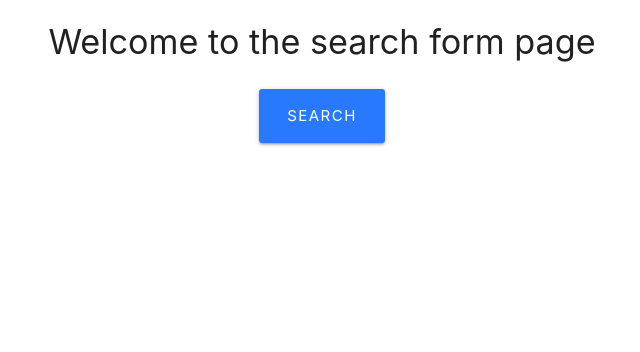
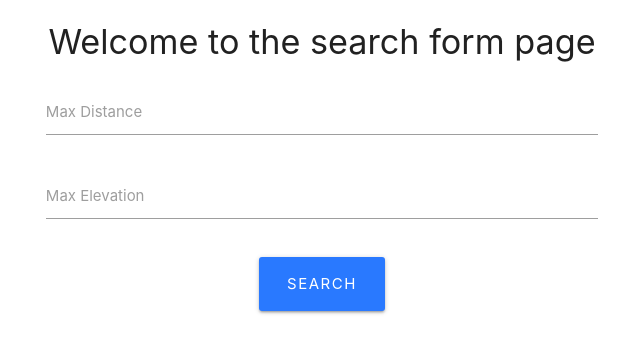
Before and after one commit to doctorbebo/Fair_Weather_Hiking_App, a React (Create React App) app in the folder fair_weather_hiking/client/: page /search in a window 1280 px wide. Shown: the top 352 px of the page, without its empty margins (318-958 px from the left). Built offline with nearby package versions, Linux system fonts and the light colour scheme.

Commit message:
added max distance and max elevation gain inputs to search.js

```diff
--- a/fair_weather_hiking/client/src/App.css
+++ b/fair_weather_hiking/client/src/App.css
@@ -1,6 +1,11 @@
 .App {
   text-align: center;
 }
+
+.search-form {
+  width: 60%;
+}
+
 /*
 .container {
   background-image: url("./trees.jpeg");
--- a/fair_weather_hiking/client/src/components/dashboard/dashboard.js
+++ b/fair_weather_hiking/client/src/components/dashboard/dashboard.js
@@ -18,7 +18,6 @@ class Dashboard extends Component {
       <div style={{ height: "75vh" }} className="container valign-wrapper">
         <div className="row">
           <div className='row'>
-            {/* <Button name='logout' onClick={this.onLogoutClick} width='150px' /> */}
           </div>
           <div className="col s12 center-align">
             <h4>
--- a/fair_weather_hiking/client/src/components/login.js
+++ b/fair_weather_hiking/client/src/components/login.js
@@ -38,6 +38,7 @@ componentWillReceiveProps(nextProps) {
 onChange = e => {
     this.setState({ [e.target.id]: e.target.value });
   };
+
 onSubmit = e => {
   e.preventDefault();
 
--- a/fair_weather_hiking/client/src/components/search.js
+++ b/fair_weather_hiking/client/src/components/search.js
@@ -1,10 +1,30 @@
 import React, { Component } from 'react';
 import Button from './button';
+import Label from './label';
 
 class Search extends Component {
 
+    constructor() {
+        super();
+        this.state = {
+          maxDistance: "",
+          maxElevation: ""
+        };
+      }
+
+    onChange = event => {
+        //console.log(event.target.value);
+        this.setState({ [event.target.id]: event.target.value })
+        //console.log(event.target.id)
+    }
+
     onSubmit(event) {
         event.preventDefault();
+        const data = {
+            maxDistance: this.state.maxDistance,
+            maxElevation: this.state.maxElevation
+        }
+        console.log('data: ' + data);
         //const query =
         //this.props.searchHikes(query)
         //api call to get hikes with criteria
@@ -13,13 +33,30 @@ class Search extends Component {
 
     render() {
         return(
-            <div className='search-form'>
+            <div className='container'>
                 <h4>Welcome to the search form page</h4>
-                <form onSubmit={this.onSubmit}>
-
-                    <Button name='Search' />
-
-                </form>
+                <div className='row'>
+                    <div className='col s8 offset-s2'>
+                        <form noValidate onSubmit={this.onSubmit}>
+                            <div className='input-field col s12'>
+                                <input
+                                    onChange={this.onChange}
+                                    value={this.state.maxDistance}
+                                />
+                                <Label name='Max Distance' />
+                            </div>
+                            <div className='input-field col s12'>
+                                <input
+                                    onChange={this.onChange}
+                                    value={this.state.maxElevation}
+                                />
+                                <Label name='Max Elevation' />
+                            </div>
+                            <br />
+                            <Button name='Search' />
+                        </form>
+                    </div>
+                </div>
             </div>
 
             //create form here that allows user to search for hikes within radius
```
